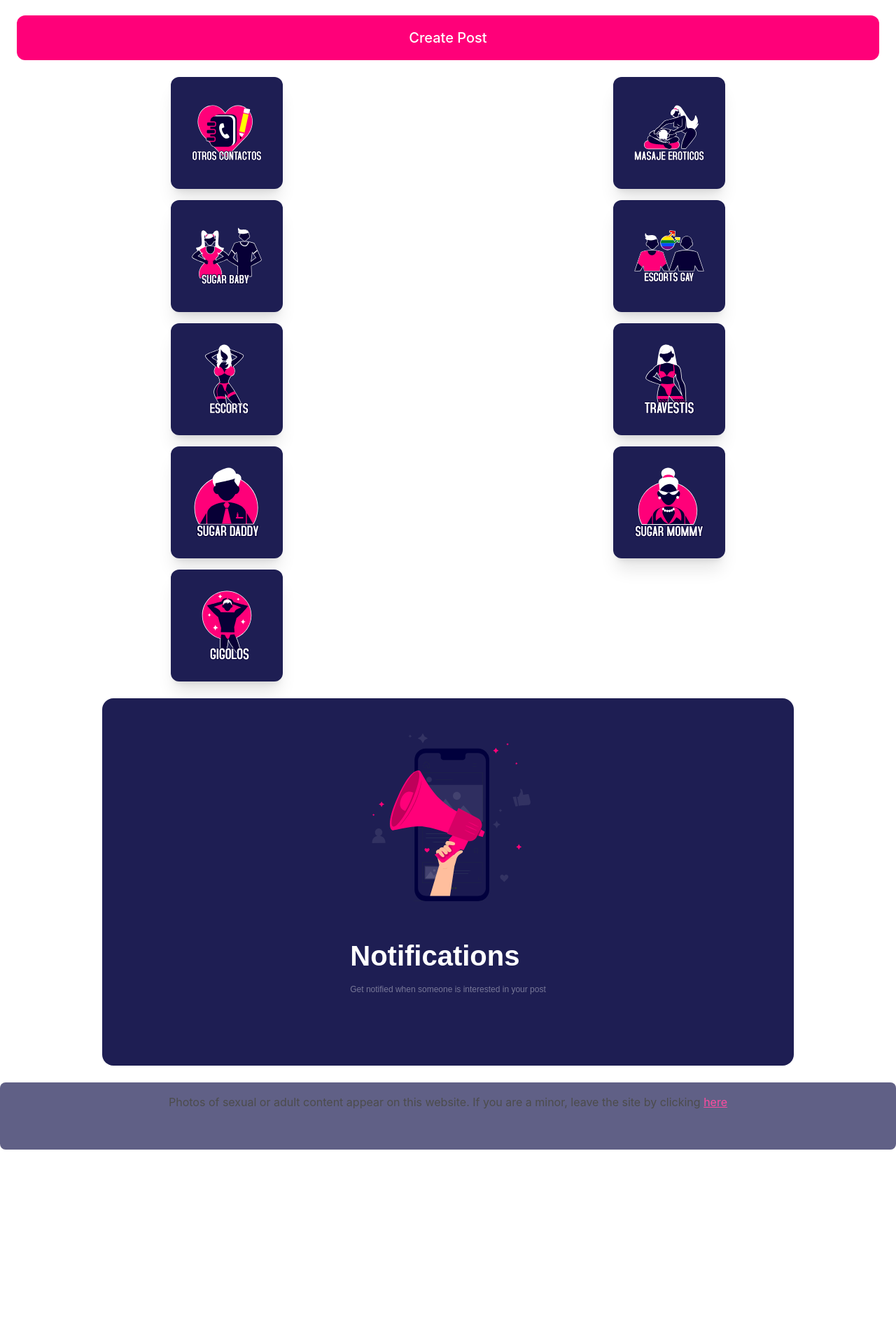
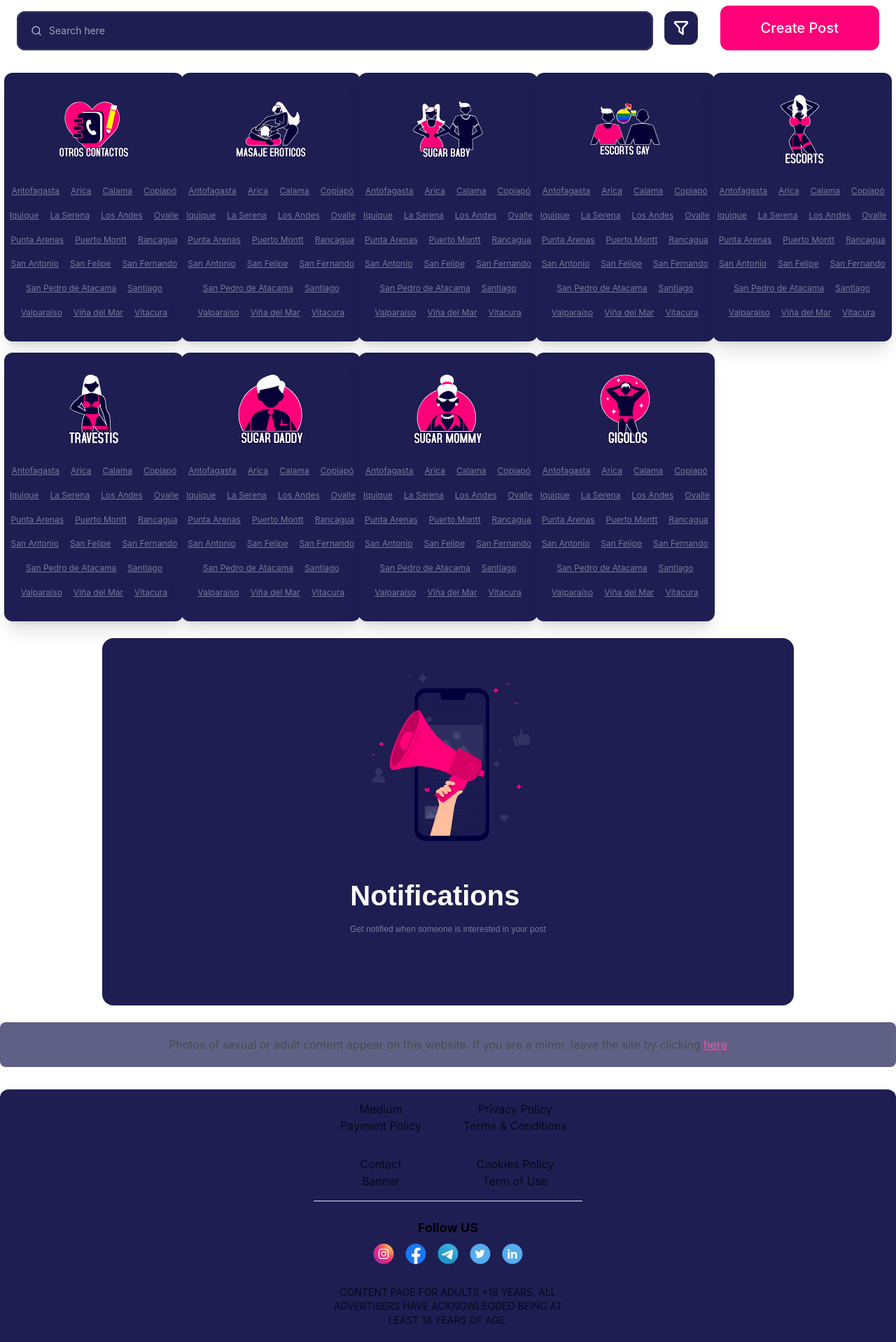
Before and after one commit to 4BsG/ClasificaEroticos, a Next.js app: page /home in a window 1280 px wide. Shown: the part 82-2000 px from the top of the page at 70% size. Before the commit the page ends 1725 px from the top, so only its background shows below. Built offline with nearby package versions, Linux system fonts and the light colour scheme.

Commit message:
adding desktop home

```diff
--- /dev/null
+++ b/components/Layouts/MyLayout/Layout.tsx
@@ -0,0 +1,21 @@
+import NavBar from "../../NavBar/NavBar";
+import Footer from "../../molecules/Footer/Footer";
+
+interface LayoutProps {
+    children: React.ReactNode;
+    showFooter?: boolean;
+    showNavBar?: boolean;
+}
+
+const Layout = ({ children, showNavBar, showFooter}:LayoutProps) => {
+  return (
+    <>
+      {showNavBar ? <NavBar /> : null}
+      {children}
+      {showFooter ? <Footer /> : null}
+    </>
+  );
+
+}
+
+export default Layout;
--- a/components/PhoneContainer/PhoneContainer.tsx
+++ b/components/PhoneContainer/PhoneContainer.tsx
@@ -2,7 +2,7 @@ import React, { PropsWithChildren } from 'react'
 
 export default function PhoneContainer({ children } : PropsWithChildren ) {
   return (
-    <div className=" w-full h-full rounded-t-xl  bg-foreground">
+    <div className=" w-full h-full rounded-t-xl  bg-foreground max-w-5xl">
       {children}
     </div>
   )
--- a/components/atoms/ServiceCard/ServiceCard.tsx
+++ b/components/atoms/ServiceCard/ServiceCard.tsx
@@ -7,8 +7,11 @@ interface IService {
     image: string;
 }
 
+const citiesList = [ 'Antofagasta', 'Arica', 'Calama', 'Copiapó', 'Iquique', 'La Serena', 'Los Andes', 'Ovalle', 'Punta Arenas', 'Puerto Montt', 'Rancagua', 'San Antonio', 'San Felipe', 'San Fernando', 'San Pedro de Atacama', 'Santiago', 'Valparaíso', 'Viña del Mar', 'Vitacura']
+
+
 export const ServiceCard = ({ service_name, image }: IService) => (
-  <div className="w-40 h-40 flex flex-col justify-center items-center rounded-xl shadow-xl bg-foreground">
+  <div className="w-40 h-40  flex flex-col justify-center items-center rounded-xl shadow-xl bg-foreground">
     <Image
       src={image}
       alt={service_name}
@@ -17,3 +20,23 @@ export const ServiceCard = ({ service_name, image }: IService) => (
     />
   </div>
 );
+
+export const DesktopServiceCard = ({ service_name, image }: IService) => (
+  <div className="w-64 h-96 flex flex-col justify-evenly items-center rounded-xl shadow-xl bg-foreground">
+    <Image
+      src={image}
+      alt={service_name}
+      width={100}
+      height={100}
+    />
+    <section className=" h-1/2 w-full flex justify-center">
+      <ul className="w-full h-full justify-center flex  flex-wrap  gap-4 list-none p-0 m-0">
+        {
+          citiesList.map((city, index) => (
+            <li key={index} className="text-xs underline text-color-text">{city}</li>
+          ))
+        }
+      </ul>
+    </section>
+  </div>
+)
--- /dev/null
+++ b/components/molecules/FilterSearch/FilterSearch.tsx
@@ -0,0 +1,27 @@
+import SearchInput from "../../input/SearchInput"
+import { ButtonFilter } from "../../Button/ButtonFilter"
+import { Button } from "../../Button/Button"
+
+export default function FilterSearch() {
+  return (
+    <section className="w-full h-40 md:h-20 md:flex">
+      <div className="w-full h-18 flex justify-between  gap-4 p-4">
+        <div className="w-full">
+          <SearchInput />
+        </div>
+        <ButtonFilter
+          action={() => { console.log('hola') }}
+          size="m"
+        />
+      </div>
+      <div className="w-full h-20 md:w-80  flex justify-between items-center p-4">
+        <Button
+          label="Create Post"
+          action={() => { console.log('hola') }}
+          size="m"
+          variant="primary"
+        />
+      </div>
+    </section>
+  )
+}
--- a/components/molecules/Footer/Footer.tsx
+++ b/components/molecules/Footer/Footer.tsx
@@ -4,8 +4,8 @@ import Image from "next/image"
 export default function Footer() {
   const listOfIcons = icons.icons
   return (
-    <footer className="flex flex-col mt-8 mb-8 bg-foreground rounded-t-xl">
-      <section className="w-full h-40  grid grid-cols-2 border-b-1.5 mb-6">
+    <footer className="flex flex-col justify-center items-center mt-8 mb-8 bg-foreground rounded-t-xl">
+      <section className="w-full md:w-96 h-40  grid grid-cols-2 border-b-1.5 mb-6">
         <article className=" w-full h-full text-center flex flex-col items-center justify-center ">
           <p className="opacity-70">Medium</p>
           <p className="opacity-70">Payment Policy</p>
@@ -25,7 +25,7 @@ export default function Footer() {
 
 
       </section>
-      <section className="text-center">
+      <section className="text-center flex flex-col justify-center items-center">
         <h3 className=" text-lg font-bold">Follow US</h3>
         <ul className="inline-flex w-full mt-2 mb-2 justify-center items-center gap-4">
           {
@@ -42,7 +42,9 @@ export default function Footer() {
 
           }
         </ul>
-        <p className="p-4 text-sm opacity-70">CONTENT PAGE FOR ADULTS +18 YEARS. ALL ADVERTISERS HAVE ACKNOWLEGDED BEING AT LEAST 18 YEARS OF AGE.</p>
+        <div className="w-full  md:w-96">
+          <p className="p-4 text-sm opacity-70">CONTENT PAGE FOR ADULTS +18 YEARS. ALL ADVERTISERS HAVE ACKNOWLEGDED BEING AT LEAST 18 YEARS OF AGE.</p>
+        </div>
         <p className="p-4 text-sm opacity-70">
                       2021 MAKE WITH ❤️ BY CLASIFICA2EROTICOS - EMAIL: INFO@CLASIFICA2EROTICOS.COM
         </p>
--- a/components/molecules/Steps/SecondStep.tsx
+++ b/components/molecules/Steps/SecondStep.tsx
@@ -7,7 +7,7 @@ export default function SecondStep() {
     <>
       <h2 className={subtitleStyle}>Choose Add Duration</h2>
       <p className=" opacity-70 text-sm">To public your add please choose the duration of your ad.</p>
-      <div className="flex flex-col gap-6 mt-4 mb-8">
+      <div className="flex flex-col gap-6 mt-4 mb-8 md:flex-row">
         <ButtonChoose
           type="ad"
           price={20}
@@ -29,7 +29,7 @@ export default function SecondStep() {
       </div>
       <h2 className={subtitleStyle}>Choose Ad Priority</h2>
       <p className=" opacity-70 text-sm">To public your add please choose the duration of your ad.</p>
-      <div className="flex flex-col gap-6 mt-4 mb-16">
+      <div className="flex flex-col gap-6 mt-4 mb-16 md:flex-row">
         <ButtonChoose
           type="ad"
           price={20}
--- a/pages/home/index.tsx
+++ b/pages/home/index.tsx
@@ -1,35 +1,31 @@
-import SearchInput from "../../components/input/SearchInput"
-import { Button } from "../../components/Button/Button"
-import { ButtonFilter } from "../../components/Button/ButtonFilter"
+import FilterSearch from '../../components/molecules/FilterSearch/FilterSearch'
 import services from '../../utils/services-type.json'
-import { ServiceCard } from "../../components/atoms/ServiceCard/ServiceCard"
+import { ServiceCard, DesktopServiceCard } from "../../components/atoms/ServiceCard/ServiceCard"
 import { CardCTA } from "../../components/Card/CardCTA"
+import Layout from "../../components/Layouts/MyLayout/Layout"
+
+import { useMediaQuery } from '../../hooks/useMediaQuery'
 
 
 export default function Home() {
   const listOfServices = services.services
+  const isDesktop = useMediaQuery('(min-width: 768px)')
   return (
-    <>
+    <Layout showFooter={true} showNavBar={true}>
       <div className=" flex flex-col gap-2 p-2">
-        <section className="w-full h-40">
-          <div className="w-full h-18 flex justify-between  gap-4 p-4">
-            <SearchInput />
-            <ButtonFilter
-              action={() => { console.log('hola') }}
-              size="m"
+        <FilterSearch />
+        <section className=" grid grid-cols-2 md:grid-cols-5 place-items-center gap-y-4 mt-4">
+          {
+            isDesktop ?
+              listOfServices.map((service: any) => (
+                <DesktopServiceCard
+                  service_id={service.service_id}
+                  service_name={service.service_name}
+                  image={service.image}
+                  key={service.service_id}
                 />
-          </div>
-          <div className="w-full h-20  flex justify-between items-center p-4">
-            <Button
-              label="Create Post"
-              action={() => { console.log('hola') }}
-              size="m"
-              variant="primary"
-            />
-          </div>
-        </section>
-        <section className=" grid grid-cols-2  place-items-center gap-y-4 mt-4">
-          {
+              ))
+              :
               listOfServices.map((service: any) => (
                 <ServiceCard
                   service_id={service.service_id}
@@ -58,9 +54,9 @@ export default function Home() {
           className="mt-4"
         />
       </div>
-      <article className="w-full h-24 bg-foreground rounded-lg text-center p-4 opacity-70 mt-4 ">
+      <article className="w-full h-24 flex justify-center items-center md:h-16 bg-foreground rounded-lg text-center p-4 opacity-70 mt-4 ">
         <p>Photos of sexual or adult content appear on this website. If you are a minor, leave the site by clicking <a href="" className="text-primary underline">here</a></p>
       </article>
-    </>
+    </Layout>
   )
 }
--- a/pages/select-service/index.tsx
+++ b/pages/select-service/index.tsx
@@ -1,9 +1,7 @@
 import TopBar from "../../components/AdPost/TopBar"
-import SearchInput from "../../components/input/SearchInput"
-import {ButtonFilter} from "../../components/Button/ButtonFilter"
-import {Button} from "../../components/Button/Button"
 import PersonCard from "../../components/atoms/PersonCard/person-card"
 import persons from "../../utils/persons-list.json"
+import FilterSearch from "../../components/molecules/FilterSearch/FilterSearch"
 
 export default function SelectService() {
   const personList = persons.persons
@@ -11,22 +9,8 @@ export default function SelectService() {
     <>
       <TopBar />
       <section className="w-full h-40">
-        <div className="w-full h-18 flex justify-between  gap-4 p-4">
-          <SearchInput />
-          <ButtonFilter
-            action={() => { console.log('hola') }}
-            size="m"
-          />
-        </div>
-        <div className="w-full h-20  flex justify-between items-center p-4">
-          <Button
-            label="Create Post"
-            action={() => { console.log('hola') }}
-            size="m"
-            variant="primary"
-          />
-        </div>
-        <section className="w-full p-4 flex flex-col gap-6">
+        <FilterSearch />
+        <section className="w-full p-4 flex flex-col gap-6 md:grid grid-cols-3">
           {
             personList.map((person, index) => {
               return (
```
Also changed, not shown: components/atoms/PersonCard/person-card.tsx (+6 -6 lines), components/molecules/Steps/FirstStep.tsx (+36 -9 lines), pages/ad-post/index.tsx (+8 -7 lines). Lines whose indentation alone changed are shown as unchanged.
